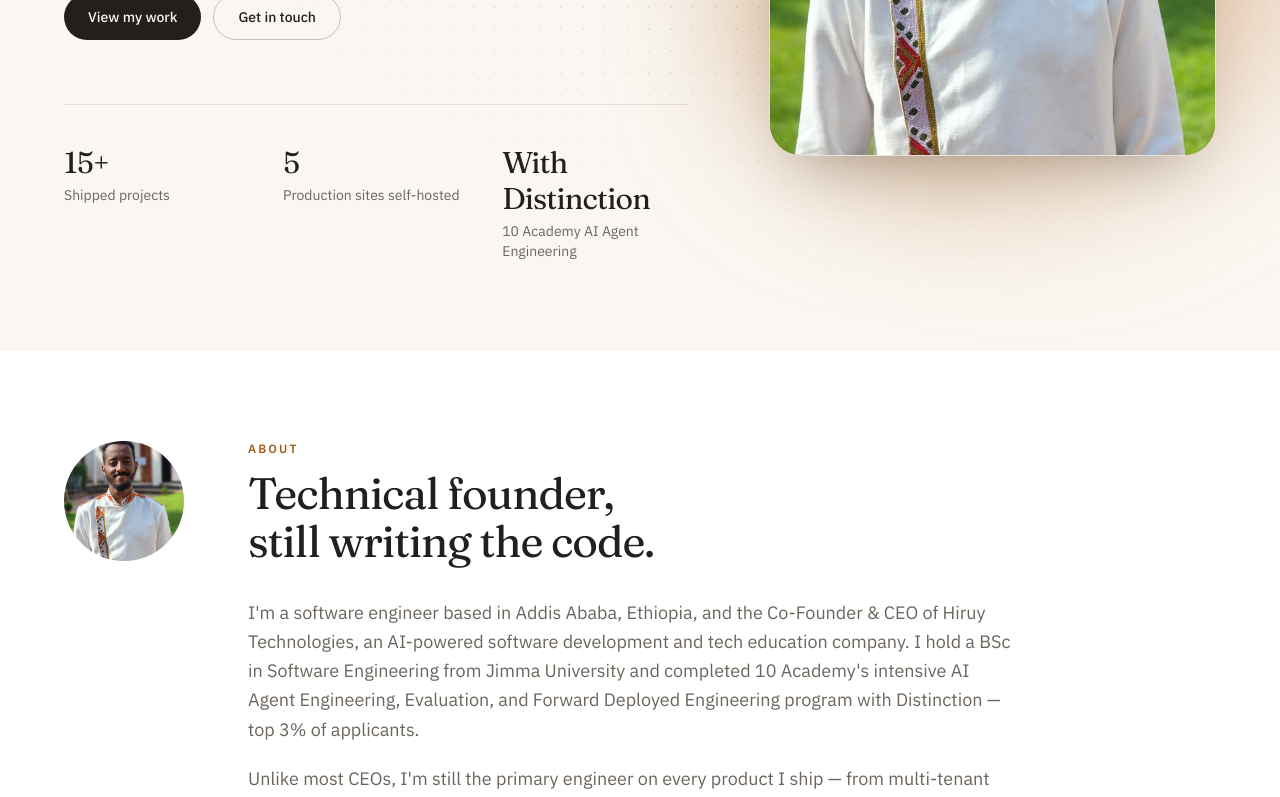
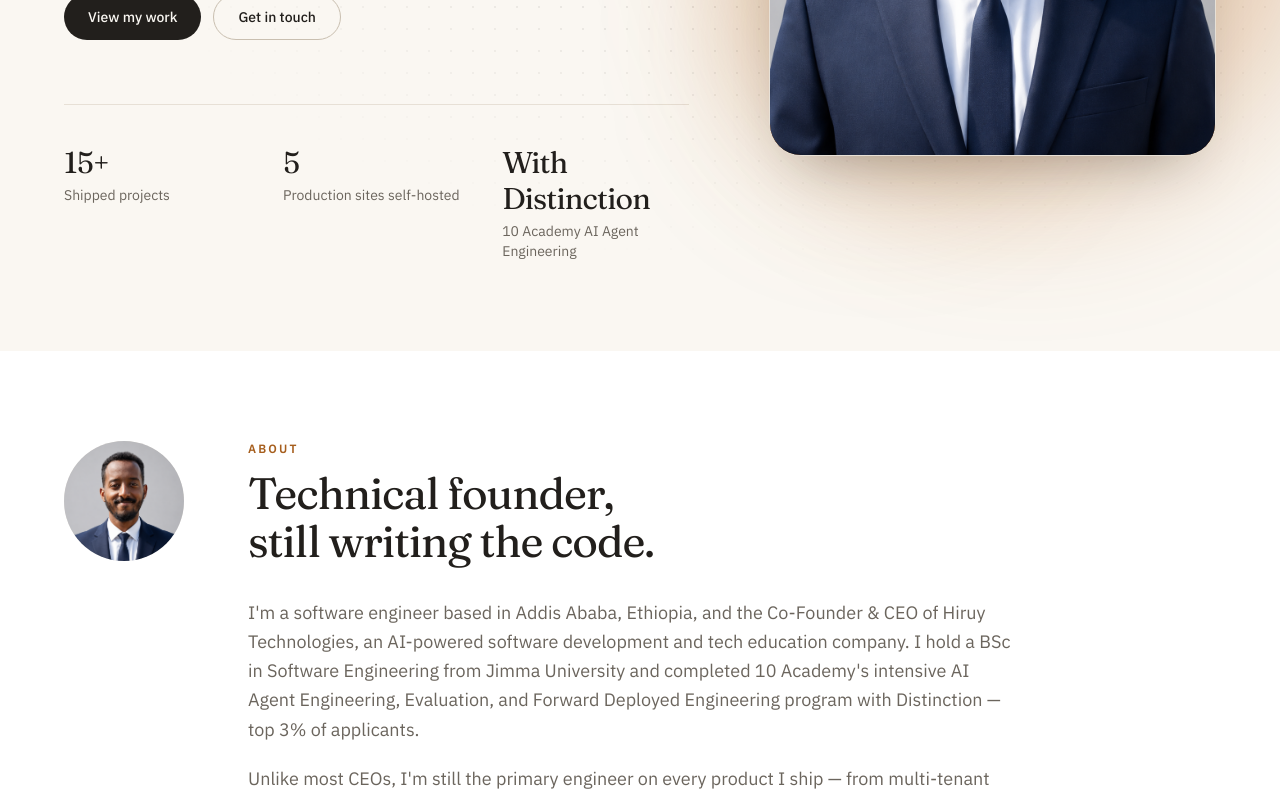
Before and after one commit to yakobd/yakob_dereje_portoflio, a Next.js app: page / in a window 1280 px wide. Shown: the part 663-1460 px from the top of the page. Built offline with nearby package versions, Linux system fonts and the light colour scheme.

Commit message:
Fix profile photo reference to use profile.png

```diff
--- a/components/ProfilePhoto.tsx
+++ b/components/ProfilePhoto.tsx
@@ -71,7 +71,7 @@ export default function ProfilePhoto({
       width={120}
       height={120}
       onError={() => setFailed(true)}
-      className={`h-[120px] w-[120px] rounded-full bg-chip object-cover ${className}`.trim()}
+      className={`h-[120px] w-[120px] rounded-full bg-chip object-cover object-[50%_20%] ${className}`.trim()}
     />
   );
 }
--- a/lib/data/home.ts
+++ b/lib/data/home.ts
@@ -19,7 +19,7 @@ export const hero = {
 export const about = {
   initials: "YD",
   /** Shown in place of the initials once the file exists. */
-  photo: "/images/profile.jpg",
+  photo: "/images/profile.png",
   heading: "Technical founder, still writing the code.",
   paragraphs: [
     "I'm a software engineer based in Addis Ababa, Ethiopia, and the Co-Founder & CEO of Hiruy Technologies, an AI-powered software development and tech education company. I hold a BSc in Software Engineering from Jimma University and completed 10 Academy's intensive AI Agent Engineering, Evaluation, and Forward Deployed Engineering program with Distinction — top 3% of applicants.",
```
Also changed, not shown: public/images/profile.jpg (deleted), public/images/profile.png (added).
